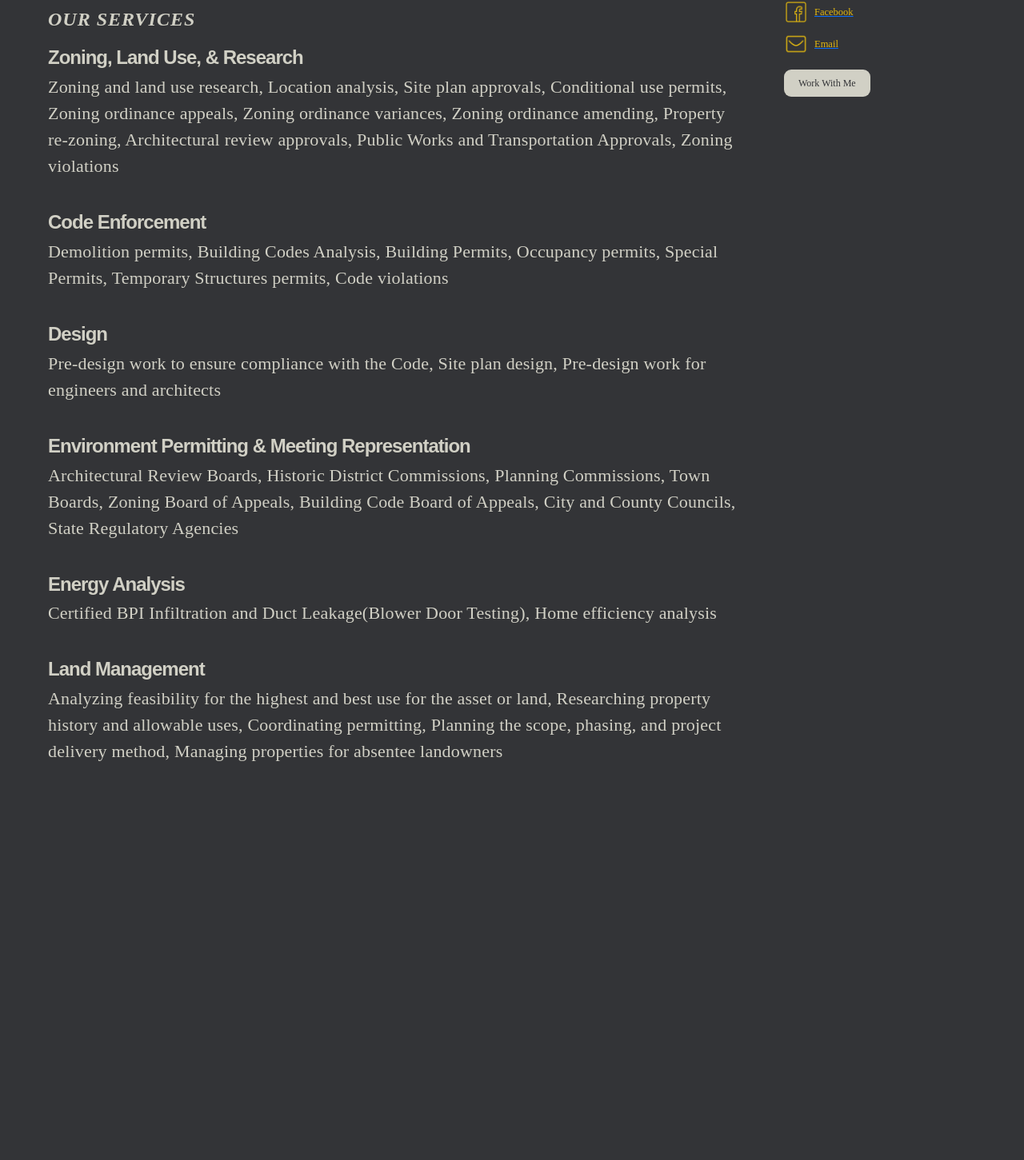
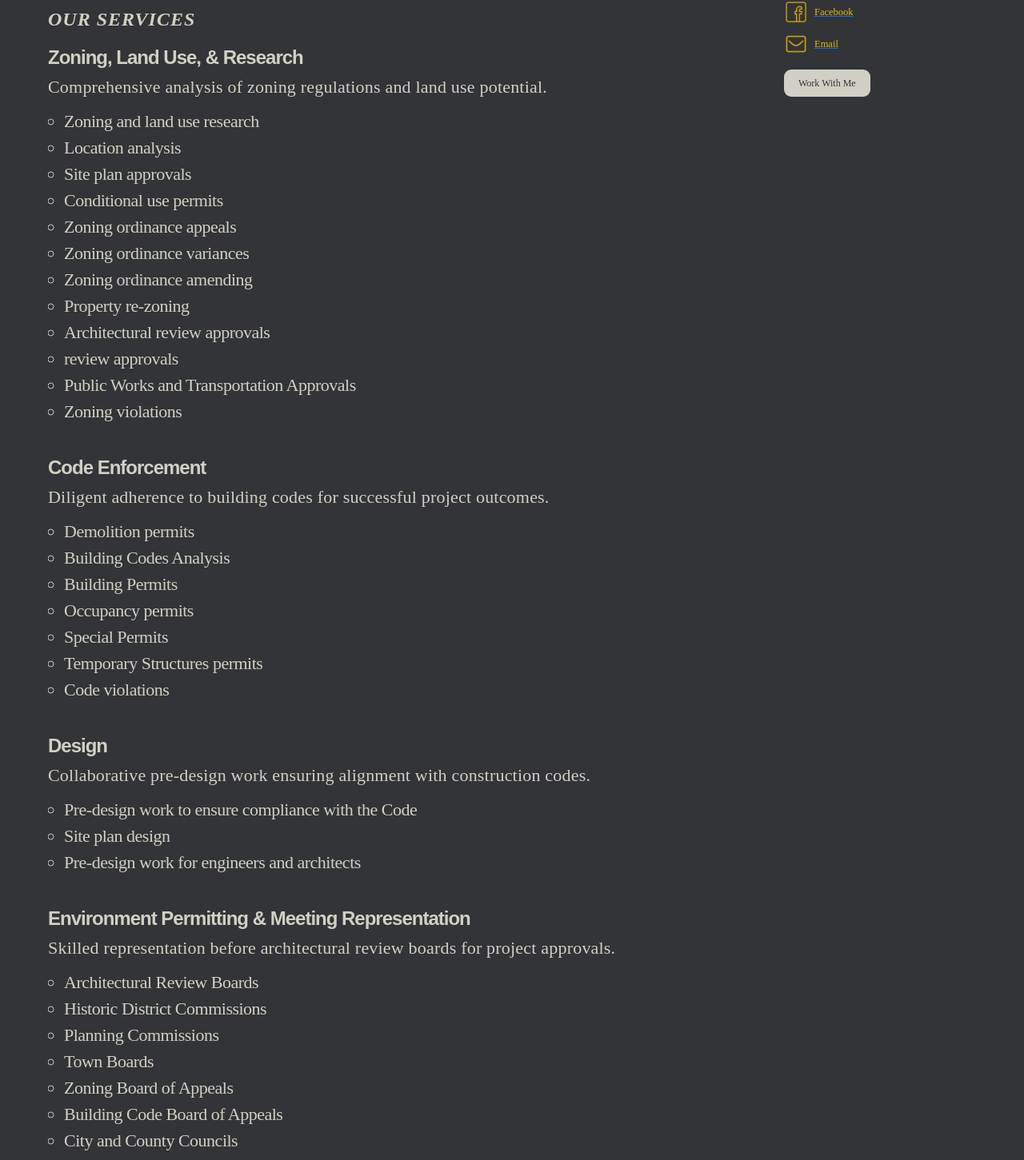
Before and after one commit to Caleb-Rogers/bmonroe-consulting, a Next.js app: page /services in a window 1280 px wide. Shown: the part 487-1938 px from the top of the page at 80% size. Before the commit the page ends 1558 px from the top, so only its background shows below. Built offline with nearby package versions, Linux system fonts and the light colour scheme.

Commit message:
Service Page Content as List

```diff
--- a/src/components/ServicesPage/ServicesPage.js
+++ b/src/components/ServicesPage/ServicesPage.js
@@ -51,56 +51,86 @@ export default function Service() {
                         <h3>OUR SERVICES</h3>
                         <br></br>
                         <h2>Zoning, Land Use, & Research</h2>
-                        <p>
-                            Zoning and land use research, Location analysis, Site plan approvals, Conditional use permits,
-                            Zoning ordinance appeals, Zoning ordinance variances, Zoning ordinance amending, Property re-zoning,
-                            Architectural review approvals, Public Works and Transportation Approvals, Zoning violations
-                        </p>
+                        <p>Comprehensive analysis of zoning regulations and land use potential.</p>
+                        <ul>
+                            <li>Zoning and land use research</li>
+                            <li>Location analysis</li>
+                            <li>Site plan approvals</li>
+                            <li>Conditional use permits</li>
+                            <li>Zoning ordinance appeals</li>
+                            <li>Zoning ordinance variances</li>
+                            <li>Zoning ordinance amending</li>
+                            <li>Property re-zoning</li>
+                            <li>Architectural review approvals</li>
+                            <li>review approvals</li>
+                            <li>Public Works and Transportation Approvals</li>
+                            <li>Zoning violations</li>
+                        </ul>
                         <br></br>
                     </div>
                     <div className="hidden">
                         <br></br>
                         <h2>Code Enforcement</h2>
-                        <p>
-                            Demolition permits, Building Codes Analysis, Building Permits, Occupancy permits, Special Permits,
-                            Temporary Structures permits, Code violations
-                        </p>
+                        <p>Diligent adherence to building codes for successful project outcomes.</p>
+                        <ul>
+                            <li>Demolition permits</li>
+                            <li>Building Codes Analysis</li>
+                            <li>Building Permits</li>
+                            <li>Occupancy permits</li>
+                            <li>Special Permits</li>
+                            <li>Temporary Structures permits</li>
+                            <li>Code violations</li>
+                        </ul>
                         <br></br>
                     </div>
                     <div className="hidden">
                         <br></br>
                         <h2>Design</h2>
-                        <p>
-                            Pre-design work to ensure compliance with the Code, Site plan design, Pre-design work for engineers
-                            and architects
-                        </p>
+                        <p>Collaborative pre-design work ensuring alignment with construction codes.</p>
+                        <ul>
+                            <li>Pre-design work to ensure compliance with the Code</li>
+                            <li>Site plan design</li>
+                            <li>Pre-design work for engineers and architects</li>
+                        </ul>
                         <br></br>
                     </div>
                     <div className="hidden">
                         <br></br>
                         <h2>Environment Permitting & Meeting Representation</h2>
-                        <p>
-                            Architectural Review Boards, Historic District Commissions, Planning Commissions, Town Boards, Zoning
-                            Board of Appeals, Building Code Board of Appeals, City and County Councils, State Regulatory Agencies
-                        </p>
+                        <p>Skilled representation before architectural review boards for project approvals.</p>
+                        <ul>
+                            <li>Architectural Review Boards</li>
+                            <li>Historic District Commissions</li>
+                            <li>Planning Commissions</li>
+                            <li>Town Boards</li>
+                            <li>Zoning Board of Appeals</li>
+                            <li>Building Code Board of Appeals</li>
+                            <li>City and County Councils</li>
+                            <li>State Regulatory Agencies</li>
+                        </ul>
                         <br></br>
                     </div>
                     <div className="hidden">
                         <br></br>
                         <h2>Energy Analysis</h2>
-                        <p>
-                            Certified BPI Infiltration and Duct Leakage(Blower Door Testing), Home efficiency analysis
-                        </p>
+                        <p>Expert certified BPI analysis for efficient project energy solutions.</p>
+                        <ul>
+                            <li>Certified BPI Infiltration and Duct Leakage (Blower Door Testing)</li>
+                            <li>Home efficiency analysis</li>
+                        </ul>
                         <br></br>
                     </div>
                     <div className="hidden">
                         <br></br>
                         <h2>Land Management</h2>
-                        <p>
-                            Analyzing feasibility for the highest and best use for the asset or land, Researching property history and
-                            allowable uses, Coordinating permitting, Planning the scope, phasing, and project delivery method, Managing
-                            properties for absentee landowners
-                        </p>
+                        <p>Strategic planning of scope, phasing, and project delivery for optimal results.</p>
+                        <ul>
+                            <li>Analyzing feasibility for the highest and best use for the asset or land</li>
+                            <li>Researching property history and allowable uses</li>
+                            <li>Coordinating permitting</li>
+                            <li>Planning the scope, phasing, and project delivery method</li>
+                            <li>Managing properties for absentee landowners</li>
+                        </ul>
                         <br></br>
                     </div>
                 </div>
```
